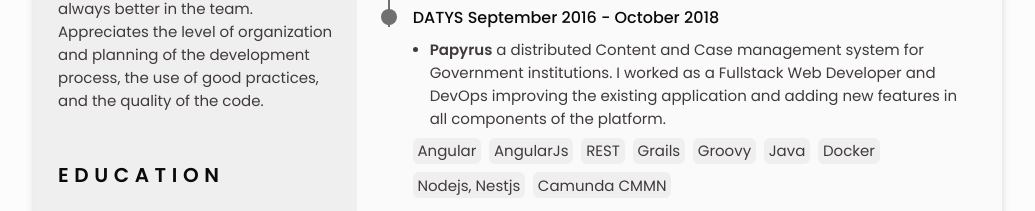
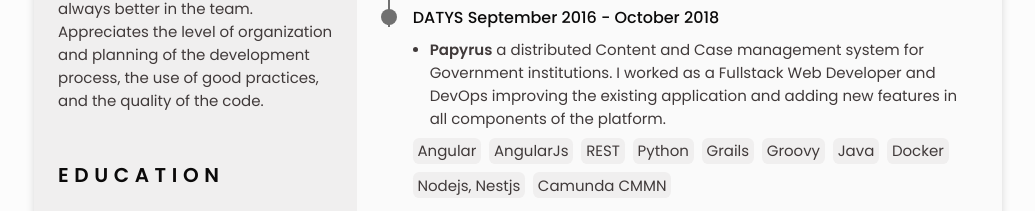
Before and after one commit to alikdelrisco/cv, a plain HTML site: page index.html in a window 1280 px wide. Shown: the part 661-872 px from the top of the page, without its empty margins (122-1157 px from the left). Drawn offline with nearby package versions, Linux system fonts and the light colour scheme.

Commit message:
add python

```diff
--- a/index.html
+++ b/index.html
@@ -466,6 +466,7 @@
                                         <li class="experience__technologies-item">Angular</li>
                                         <li class="experience__technologies-item">AngularJs</li>
                                         <li class="experience__technologies-item">REST</li>
+                                        <li class="experience__technologies-item">Python</li>
                                         <li class="experience__technologies-item">Grails</li>
                                         <li class="experience__technologies-item">Groovy</li>
                                         <li class="experience__technologies-item">Java</li>
```
